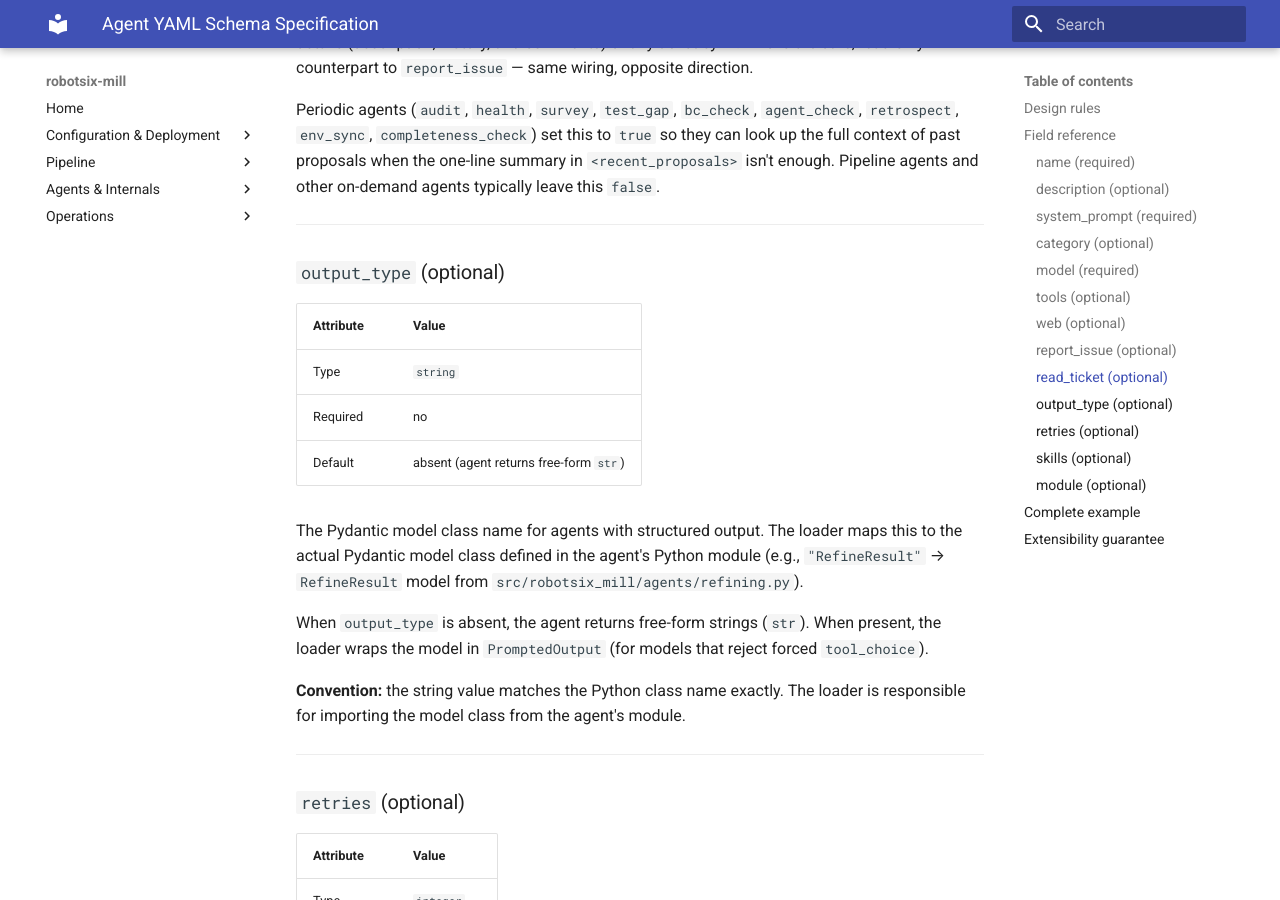
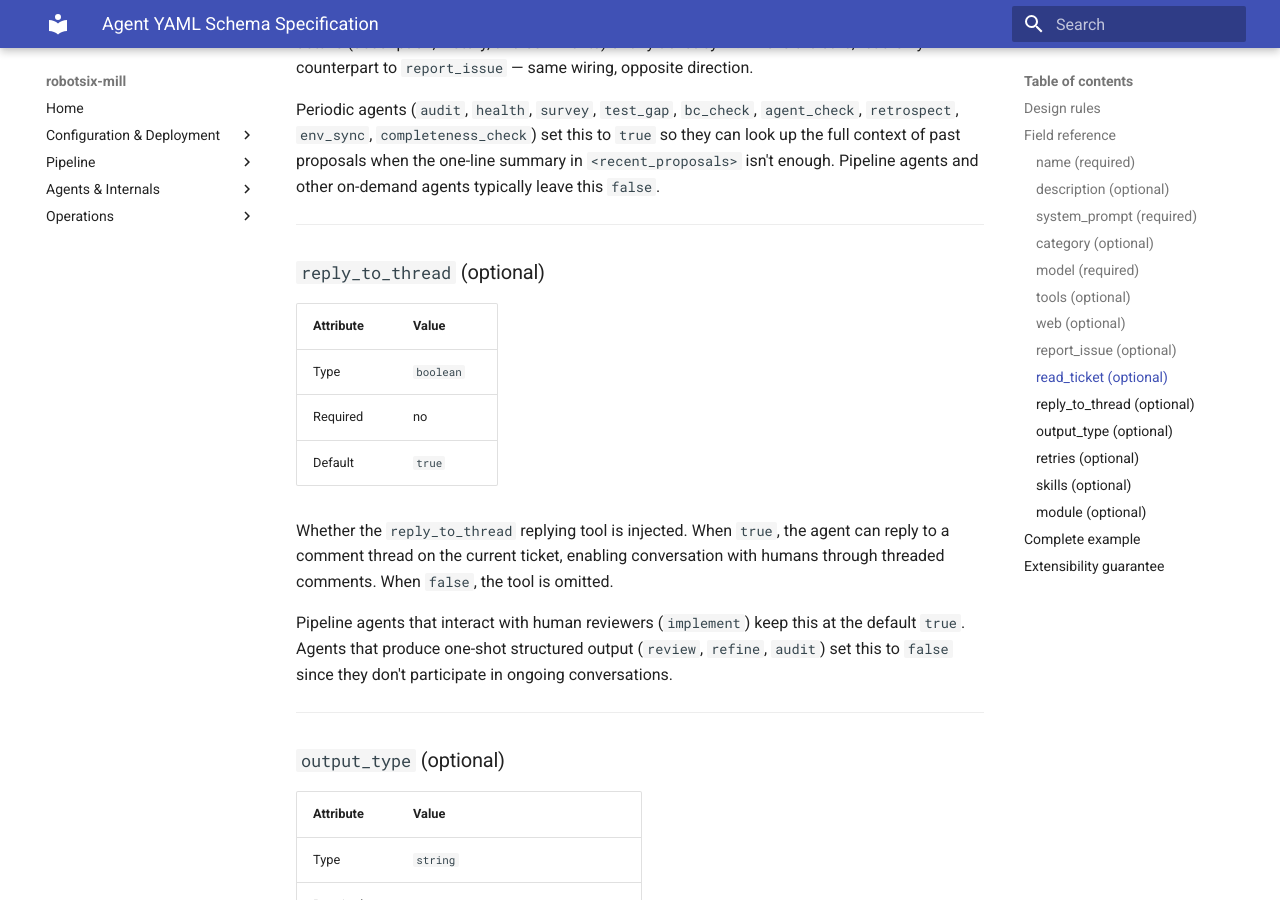
Before and after one commit to damien-robotsix/robotsix-mill, an MkDocs documentation site: the page built from docs/agent-yaml-schema.md, in a window 1280 px wide and 900 px high, scrolled down 6189 px. Built offline with MkDocs 1.6.1 and Material for MkDocs 9.7.7, drawn with Linux system fonts in a browser that asks for light colours.

Commit message:
mill(docs): Agent thread-awareness — update comment-reading code and add reply tool (20260525T093714Z-agent-thread-awareness-update-comment-re-c0df)

```diff
--- a/docs/agent-yaml-schema.md
+++ b/docs/agent-yaml-schema.md
@@ -228,6 +228,26 @@ other on-demand agents typically leave this `false`.
 
 ---
 
+### `reply_to_thread` (optional)
+
+| Attribute | Value |
+|-----------|-------|
+| Type | `boolean` |
+| Required | no |
+| Default | `true` |
+
+Whether the `reply_to_thread` replying tool is injected. When `true`, the
+agent can reply to a comment thread on the current ticket, enabling
+conversation with humans through threaded comments. When `false`, the
+tool is omitted.
+
+Pipeline agents that interact with human reviewers (`implement`) keep
+this at the default `true`. Agents that produce one-shot structured
+output (`review`, `refine`, `audit`) set this to `false` since they
+don't participate in ongoing conversations.
+
+---
+
 ### `output_type` (optional)
 
 | Attribute | Value |
```
Also changed, not shown: docs/agents.md (+1 -0 lines).
